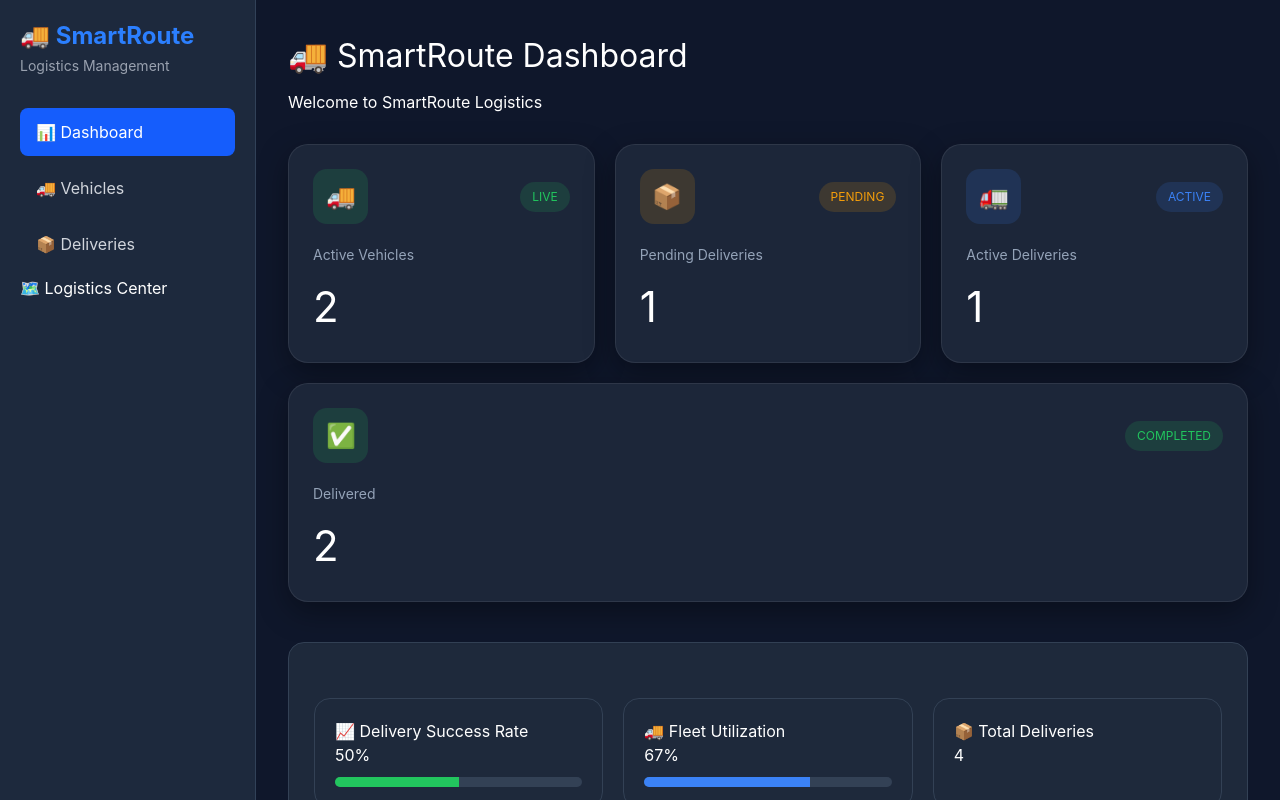
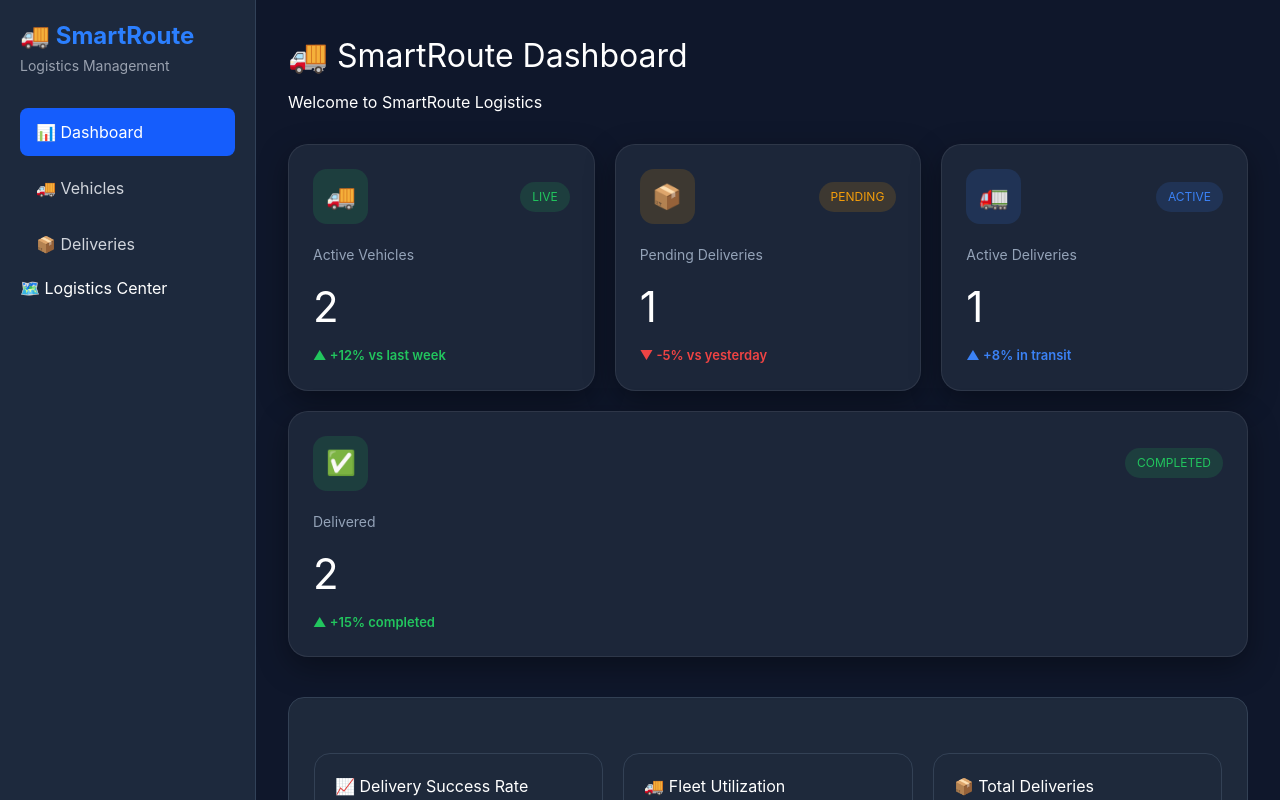
Before and after one commit to harshskarki/SmartRoute-Logistics-Management-System, a React (Vite) app: page / in a window 1280 px wide. Shown: the top 800 px of the page. Built offline with nearby package versions, Linux system fonts and the light colour scheme.

Commit message:
Phase 5.7.2 Trend Indicators

```diff
--- a/src/pages/Dashboard.jsx
+++ b/src/pages/Dashboard.jsx
@@ -103,6 +103,11 @@ const totalVehicles =
       fleetAvailability) /
       3
   );
+
+  const activeVehicleTrend = "+12%";
+  const pendingDeliveryTrend = "-5%";
+  const activeDeliveryTrend = "+8%";
+  const deliveredTrend = "+15%";
 
   const deliveryInsight =
     deliverySuccessRate >= 80
@@ -272,10 +277,21 @@ const fleetInsight =
             style={{
               fontSize: "42px",
               marginTop: "10px",
+              marginBottom: "8px",
             }}
           >
             {activeVehicles}
           </h2>
+
+          <div
+            style={{
+              color: "#22c55e",
+              fontSize: "13px",
+              fontWeight: "600",
+            }}
+          >
+            ▲ {activeVehicleTrend} vs last week
+          </div>
         </div>
 
         <div
@@ -342,10 +358,21 @@ const fleetInsight =
             style={{
               fontSize: "42px",
               marginTop: "10px",
+              marginBottom: "8px",
             }}
           >
             {pendingDeliveries}
           </h2>
+
+          <div
+            style={{
+              color: "#ef4444",
+              fontSize: "13px",
+              fontWeight: "600",
+            }}
+          >
+            ▼ {pendingDeliveryTrend} vs yesterday
+          </div>
         </div>
 
         <div
@@ -410,10 +437,21 @@ const fleetInsight =
             style={{
               fontSize: "42px",
               marginTop: "10px",
+              marginBottom: "8px",
             }}
           >
             {activeDeliveries}
           </h2>
+
+          <div
+            style={{
+              color: "#3b82f6",
+              fontSize: "13px",
+              fontWeight: "600",
+            }}
+          >
+            ▲ {activeDeliveryTrend} in transit
+          </div>
         </div>
 
         <div
@@ -478,10 +516,21 @@ const fleetInsight =
             style={{
               fontSize: "42px",
               marginTop: "10px",
+              marginBottom: "8px",
             }}
           >
             {completedDeliveries}
           </h2>
+
+          <div
+            style={{
+              color: "#22c55e",
+              fontSize: "13px",
+              fontWeight: "600",
+            }}
+          >
+            ▲ {deliveredTrend} completed
+          </div>
         </div>
       </div>
 
```
